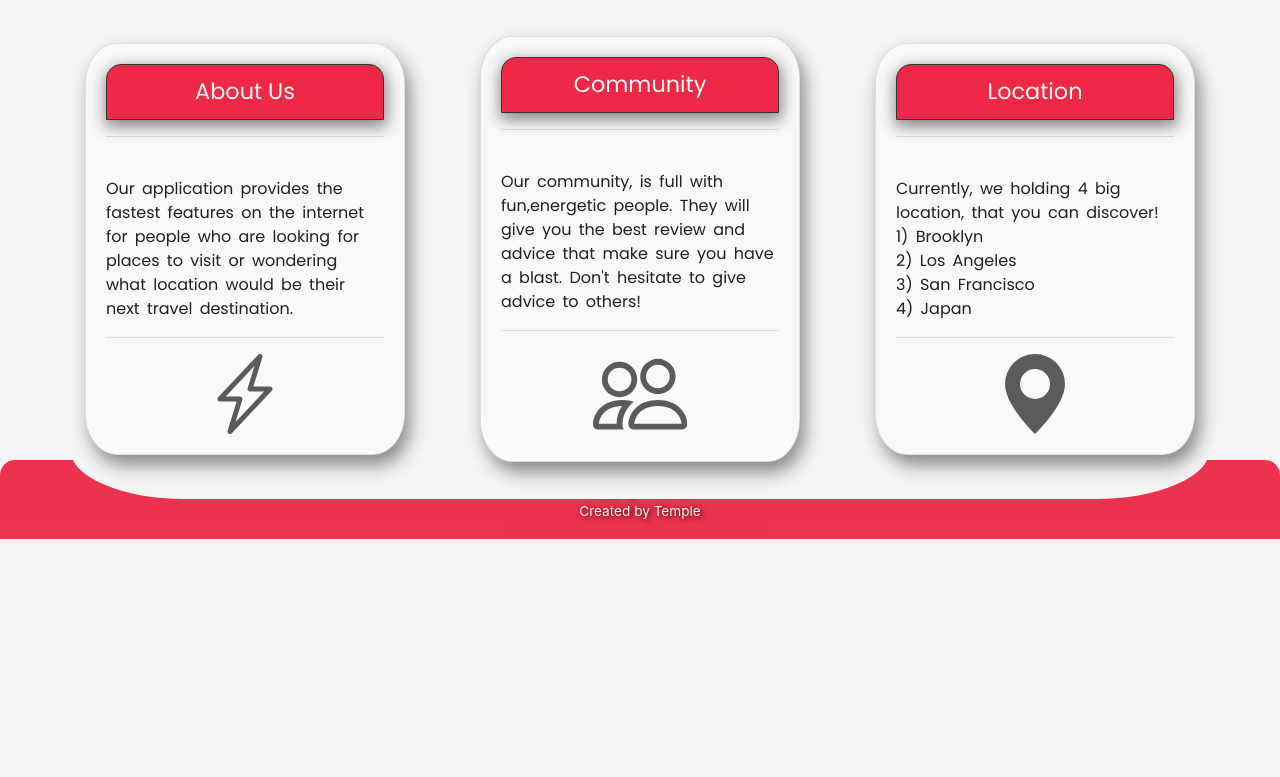
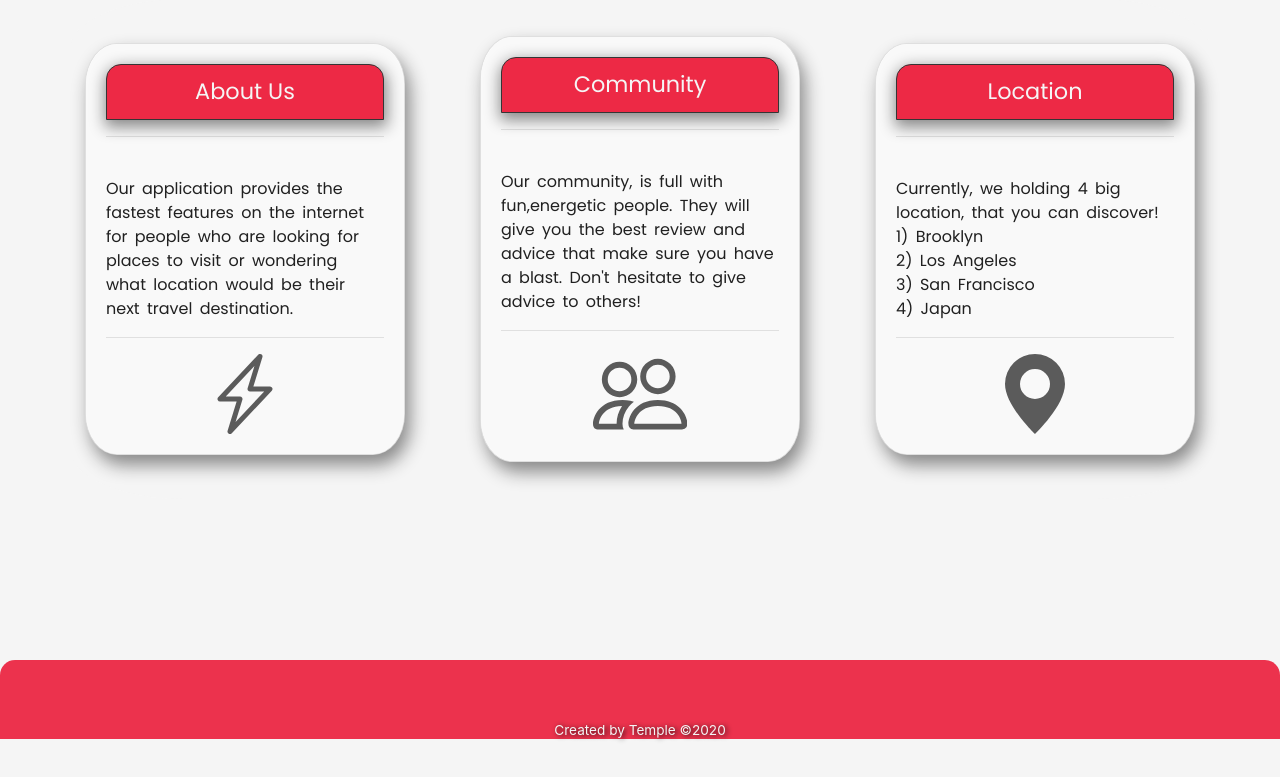
Before and after one commit to lordparvis/wayfarer-project, a Django app: page / in a window 1280 px wide. Shown: the part 1011-1788 px from the top of the page. Before the commit the page ends 1550 px from the top, so only its background shows below. Run offline with Django 3.2, Linux system fonts and the light colour scheme; some libraries are stand-ins or nearby versions.

Commit message:
add minor improvements

```diff
--- a/main_app/static/styles/main.css
+++ b/main_app/static/styles/main.css
@@ -265,10 +265,13 @@ svg {
     /* Set the fixed height of the footer here */
     height: 79px;
     background-color: rgba(237, 41, 70, 0.952);
-    margin-block-end: -750px;
+    margin-block-end: -950px;
     text-shadow: 2px 1px 5px #000000e1;
 }
 
 .edit-section {
     margin: 10px;
 }
+.footer-text{
+    margin-top: 40px;
+}
--- a/main_app/templates/base.html
+++ b/main_app/templates/base.html
@@ -77,9 +77,10 @@
         <footer class="footer">
             <div class="container-f">
                 <br>
-                Copyright ©2020
+                <p class="footer-text">
+                Created by Temple ©2020
+                </p>
                 <br>
-                Created by Temple
             </div>
         </footer>
     </div>
```
